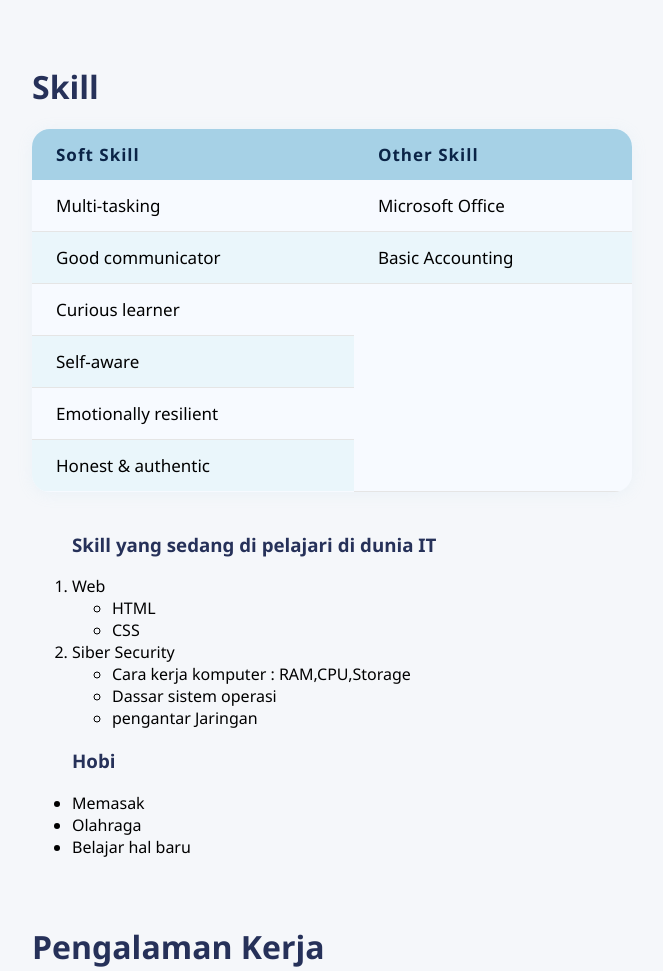
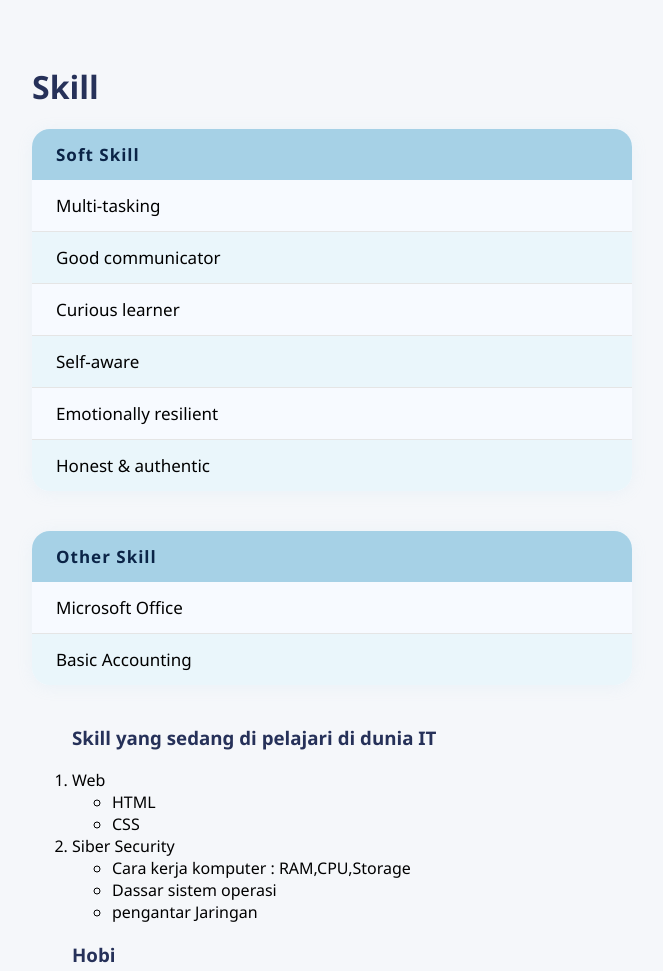
Before and after one commit to nuridwiwulandari/CV-Personal, a plain HTML site: page index.html in a window 1280 px wide. Shown: the part 745-1716 px from the top of the page, without its empty margins (238-901 px from the left). Drawn offline with Linux system fonts and the light colour scheme.

Commit message:
Update index.html

```diff
--- a/index.html
+++ b/index.html
@@ -73,21 +73,17 @@
           <thead>
             <tr>
               <th>Soft Skill</th>
-              <th>Other Skill</th>
             </tr>
           </thead>
           <tbody>
             <tr>
               <td>Multi-tasking</td>
-              <td>Microsoft Office</td>
             </tr>
             <tr>
               <td>Good communicator</td>
-              <td>Basic Accounting</td>
             </tr>
             <tr>
               <td>Curious learner</td>
-              <td rowspan="4"></td>
             </tr>
             <tr>
               <td>Self-aware</td>
@@ -97,6 +93,24 @@
             </tr>
             <tr>
               <td>Honest &amp; authentic</td>
+            </tr>
+          </tbody>
+        </table>
+      </div>
+
+      <div class="skill-table-container">
+        <table class="skill-table">
+          <thead>
+            <tr>
+              <th>Other Skill</th>
+            </tr>
+          </thead>
+          <tbody>
+            <tr>
+              <td>Microsoft Office</td>
+            </tr>
+            <tr>
+              <td>Basic Accounting</td>
             </tr>
           </tbody>
         </table>
@@ -136,8 +150,6 @@
     <div class="pengalaman-container">
       <h1 id="experience">Pengalaman Kerja</h1>
       <div>
-
-        <div>
         <ul>
           <h3>Pekerjaan sebelumnya :</h3>
           <li>Operator Produksi di PT. PWI Jepara</li>
@@ -146,12 +158,10 @@
         </ul>
       </div>
     </div>
-    </div>
     <!-- Pekerjaan End -->
     <!-- latar belakang pendidikan -->
     <div class="pendidikan-container">
       <h1 id="Education">Latar belakang pendidikan</h1>
-
       <div>
         <ul>
           <h3>Pendidikan terakhir</h3>
```
Lines whose indentation alone changed are shown as unchanged.
